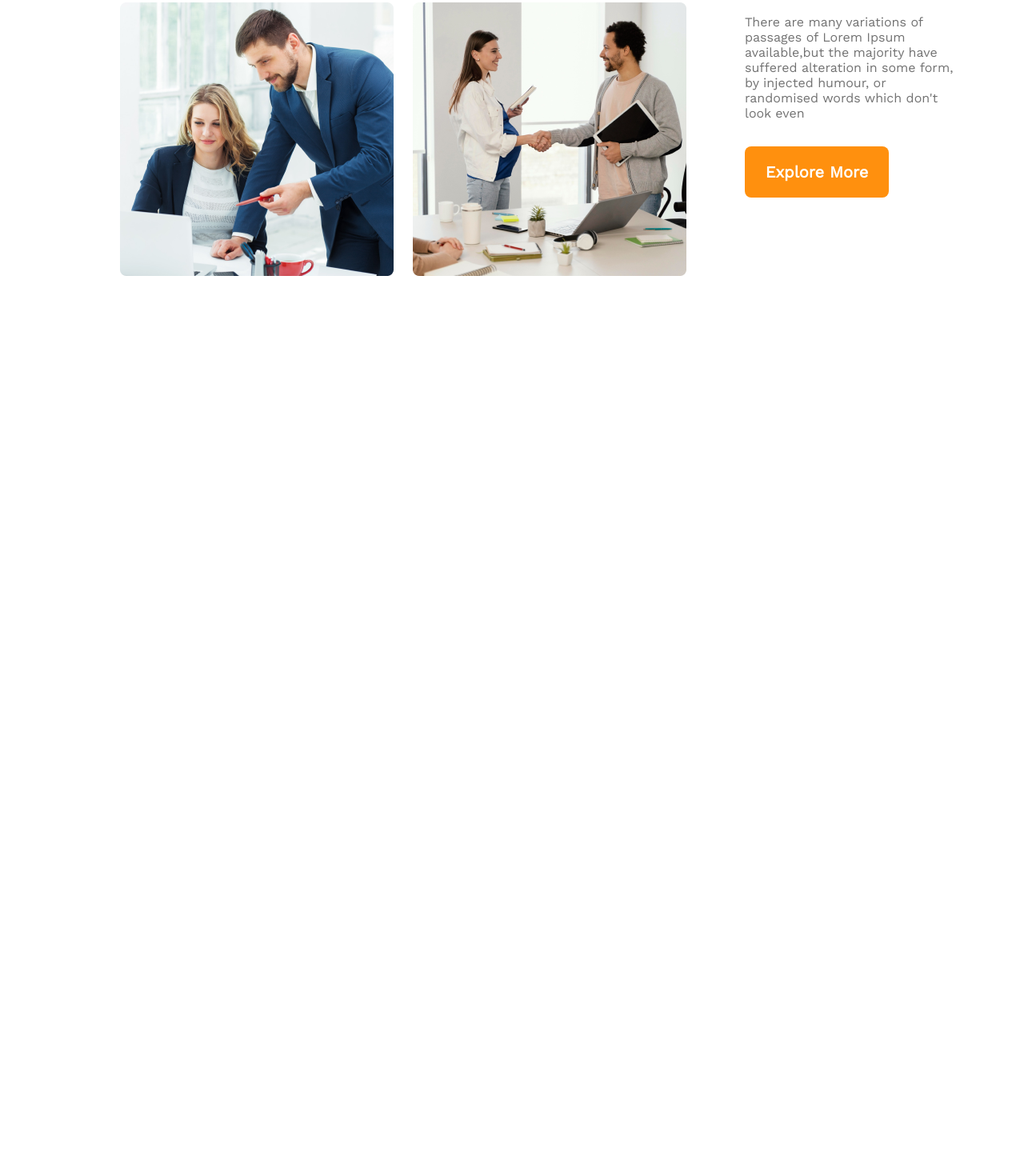
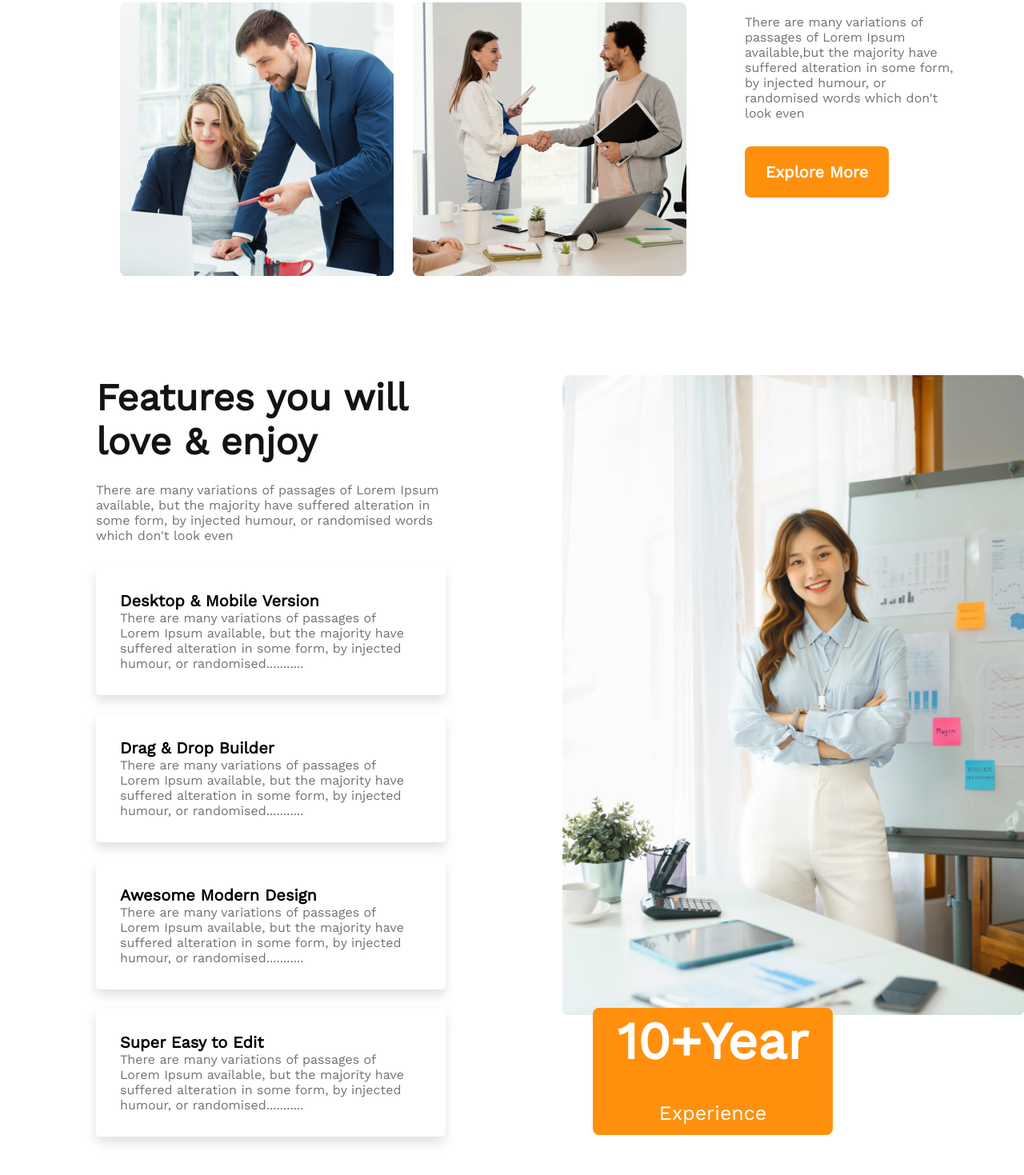
Before and after one commit to Mosharaaf/asssignmenet-responsive-, a plain HTML site: page index.html in a window 1280 px wide. Shown: the part 1657-3126 px from the top of the page at 80% size. Before the commit the page ends 2006 px from the top, so only its background shows below. Drawn offline with nearby package versions, Linux system fonts and the light colour scheme.

Commit message:
on the way

```diff
--- a/index.html
+++ b/index.html
@@ -50,13 +50,47 @@
                     <div class="our-title"><span style="font-weight: 500;
                         font-size: 45px;color: #727272;">Quick list</span><span style="font-weight: 700;
 font-size: 45px;color: #131313;
-">of Our </span><span style="font-weight: 700;
+"> of Our </span><span style="font-weight: 700;
 font-size: 45px;color: #FF900E;"> <br>Features</span></div>
                     <div class="our-des">There are many variations of passages of Lorem Ipsum available,but the majority have suffered alteration in some form, by injected humour, or randomised words which don't look even</div>
                     <div class="our-btn"><button class="btn"><p>Explore More</p></button></div>
                 </div>
             </div>
         </section>
+        <section>
+            <div class="features-container">
+                <div class="feature-info">
+                    <div class="feature-headline">Features you will love & enjoy</div>
+                    <div class="feature-des">There are many variations of passages of Lorem Ipsum available, but the majority have suffered alteration in some form, by injected humour, or randomised words which don't look even</div>
+                    <div class="feature-list">
+                        <div class="feature-item">
+                            <div class="feature-title">Desktop & Mobile Version</div>
+                            <div class="feature-des1">There are many variations of passages of Lorem Ipsum available, but the majority have suffered alteration in some form, by injected humour, or randomised...........</div>
+                        </div>
+                        <div class="feature-item">
+                            <div class="feature-title">Drag & Drop Builder</div>
+                            <div class="feature-des1">There are many variations of passages of Lorem Ipsum available, but the majority have suffered alteration in some form, by injected humour, or randomised...........</div>
+                        </div>
+                        <div class="feature-item">
+                            <div class="feature-title">Awesome Modern Design</div>
+                            <div class="feature-des1">There are many variations of passages of Lorem Ipsum available, but the majority have suffered alteration in some form, by injected humour, or randomised...........</div>
+                        </div>
+                        <div class="feature-item">
+                            <div class="feature-title">Super Easy to Edit</div>
+                            <div class="feature-des1">There are many variations of passages of Lorem Ipsum available, but the majority have suffered alteration in some form, by injected humour, or randomised...........</div>
+                        </div>
+                    </div>
+
+                </div>
+                <div class="feature-img"><img src="./images/architect.png" alt=""></div>
+            </div>
+            <button class="btn" id="big-btn">
+                <p>
+                    10+Year<br><span style="font-weight: 500;
+                    font-size: 25px;">Experience</span>
+                </p>
+            </button>
+        </section>
     </main>
 </body>
 </html>
--- a/style.css
+++ b/style.css
@@ -89,6 +89,7 @@ header{
     grid-template-columns: repeat(2, 1fr);
     gap: 73px;
     justify-content: center;
+    margin-bottom: 120px;
 
 }
 .our-images{
@@ -113,3 +114,61 @@ header{
     text-align: start;
     padding-bottom: 32px;
 }
+/* ----------features 2nd section------------- */
+.features-container{
+    display: grid;
+    grid-template-columns: repeat(2 ,1fr);
+    gap: 146px;
+   justify-content: center;
+}
+.feature-info{
+    padding-left: 120px;
+}
+.feature-headline{
+    font-weight: 900;
+    font-size: 47px;
+    color: #131313;
+    padding-bottom: 24px;
+
+}
+.feature-des{
+    font-weight: 400;
+    font-size: 16px;
+    color: var(--ash-color);
+    margin-bottom: 30px;
+}
+.feature-list{
+    display: grid;
+    grid-template-columns: repeat(1 ,1fr);
+    gap: 24px;
+}
+.feature-item{
+    padding: 30px 42px 30px 30px;
+    border-radius: 5px;
+    box-shadow: rgb(100 100 111 / 20%) 0px 7px 14px 0px;
+}
+.feature-title{
+    font-weight: 600;
+    font-size: 20px;
+}
+.feature-des1{
+    font-weight: 400;
+    font-size: 16px;
+    color: var(--ash-color);
+}
+.feature-img img{
+    height: 800px;
+
+}
+#big-btn{
+    width: 300px;
+    height: 159px;
+
+    position: relative;
+    top: -161px;
+    left: 741px;
+}
+#big-btn p{
+    font-weight: 700;
+    font-size: 65px;
+}
```
